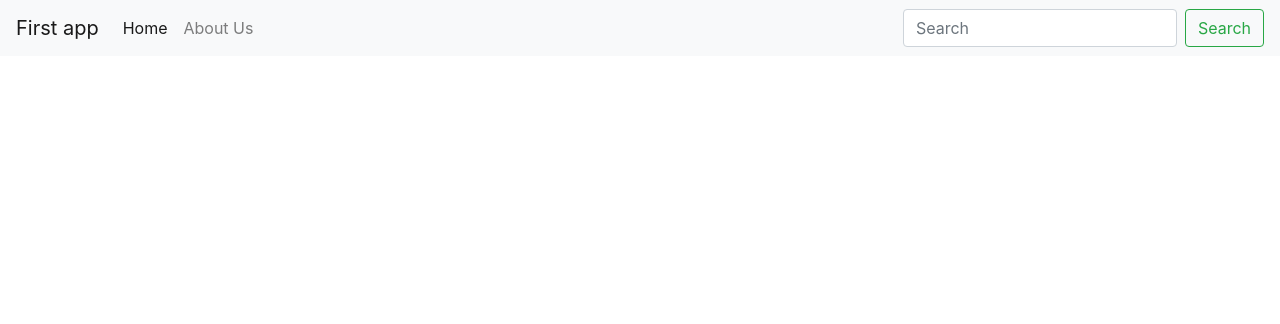
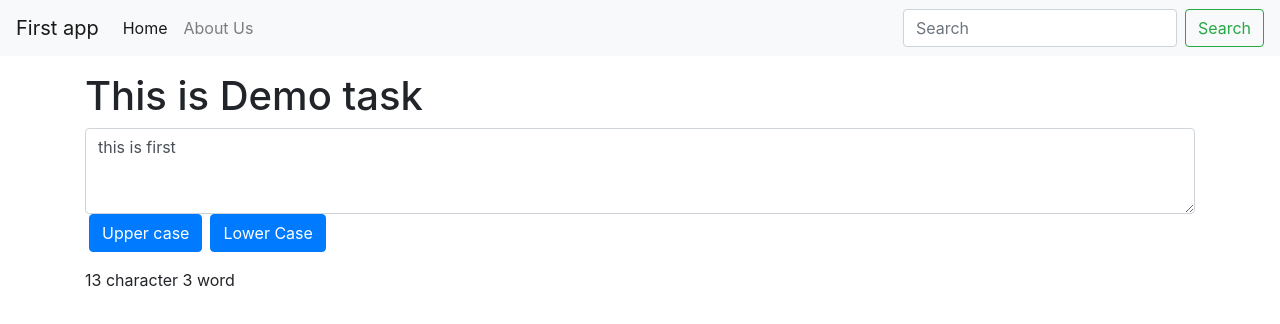
Before and after one commit to bhavin1998/myreactdemo, a React (Create React App) app: page / in a window 1280 px wide. Shown: the top 324 px of the page. Built offline with nearby package versions, Linux system fonts and the light colour scheme.

Commit message:
Change Text Styles

```diff
--- a/src/App.js
+++ b/src/App.js
@@ -1,12 +1,17 @@
 // import logo from './logo.svg';
 import './App.css';
 import Navbar from './components/Navbar';
+import Texttransform from './components/Texttransform';
 
 function App() {
 
   return (
     <>
       <Navbar sitetitle="First app" abouttextt="About Us" />
+      <div>
+      <Texttransform headingtext="This is Demo task"/>
+      </div>
+
     </>
   );
 }
--- /dev/null
+++ b/src/components/Texttransform.js
@@ -0,0 +1,38 @@
+import React,{useState} from 'react'
+
+export default function Texttransform(props) {
+    const [text, settext] = useState("this is first");
+
+    const buttonupevent = (event) => {
+        console.log("changed");
+        settext (event.target.value);
+    }
+
+    const buttonclick = () => {
+        console.log("Button click");
+        let newtext = text.toUpperCase();
+        settext(newtext);
+    }
+
+    const buttonlowercase = () => {
+        let newtext = text.toLowerCase();
+        settext(newtext);
+    }
+  return (
+      <>
+    <div className='container my-3'>
+        <div className="form-group">
+            <h1>{props.headingtext}</h1>
+            <textarea className="form-control" value={text} id="exampleFormControlTextarea1" onChange={buttonupevent} rows="3"></textarea>
+            <button className="btn btn-primary mx-1" onClick={buttonclick}>Upper case</button>
+            <button className="btn btn-primary mx-1" onClick={buttonlowercase}>Lower Case</button>
+        </div>
+    </div>
+    <div className="container my-3">
+        <p>
+            {text.length} character {text.split(" ").length} word
+        </p>
+    </div>
+    </>
+  )
+}
```
